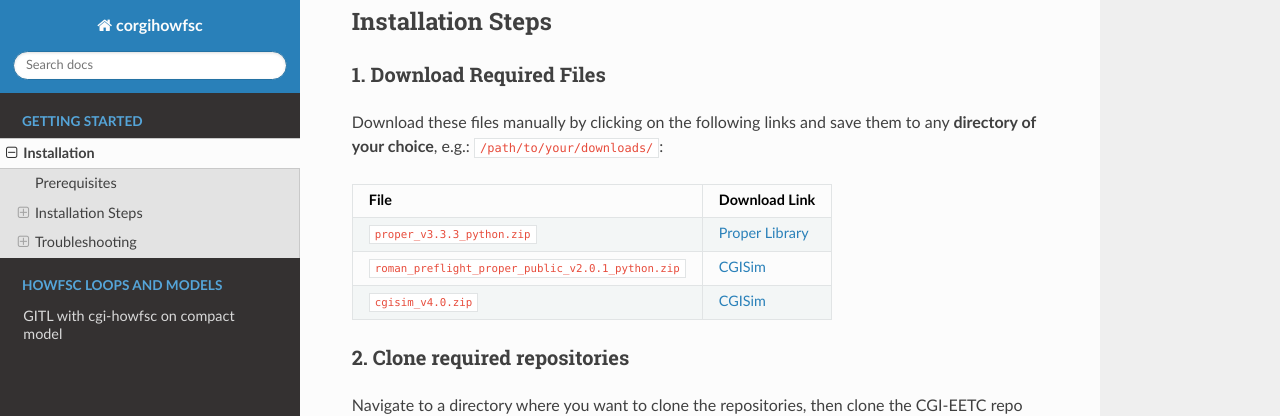
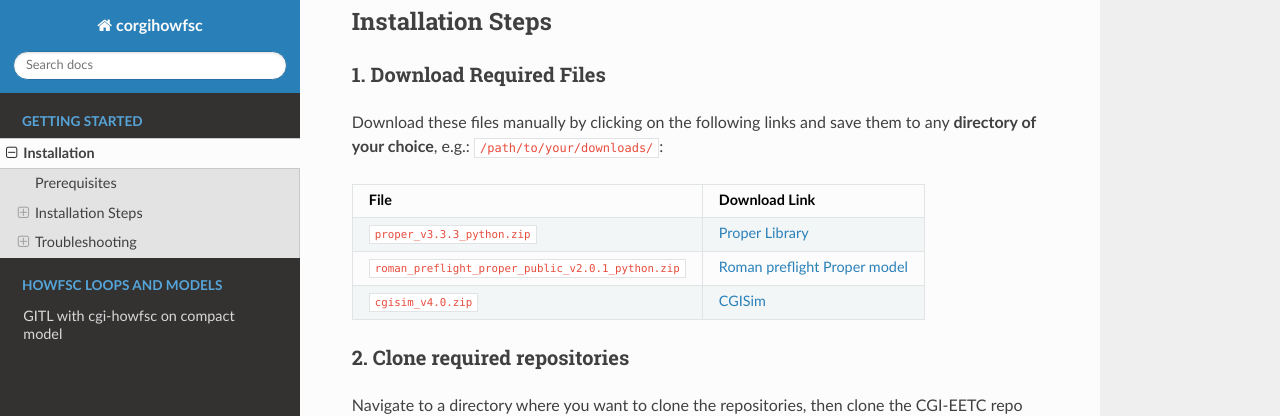
Before and after one commit to roman-corgi/corgihowfsc, a Sphinx documentation site: the page built from docs/source/installation.md, in a window 1280 px wide and 900 px high, scrolled down 331 px. Shown: the top 416 px of the window. Built offline with Sphinx 7.4.7 and the Read the Docs theme 3.1.0, drawn with Linux system fonts in a browser that asks for light colours.

Commit message:
Improve download link description

```diff
--- a/docs/source/installation.md
+++ b/docs/source/installation.md
@@ -13,11 +13,11 @@
 
 Download these files manually by clicking on the following links and save them to any **directory of your choice**, e.g.: `/path/to/your/downloads/`:
 
-| File | Download Link                                                                                             |
-|------|-----------------------------------------------------------------------------------------------------------|
-| `proper_v3.3.3_python.zip` | [Proper Library](https://sourceforge.net/projects/proper-library/files/proper_v3.3.3_python.zip/download) |
-| `roman_preflight_proper_public_v2.0.1_python.zip` | [CGISim](https://sourceforge.net/projects/cgisim/files/roman_preflight_proper_public_v2.0.1_python.zip/download)                                                        |
-| `cgisim_v4.0.zip` | [CGISim](https://sourceforge.net/projects/cgisim/files/cgisim_v4.0.zip/download)                                                        |
+| File | Download Link                                                                                                                          |
+|------|----------------------------------------------------------------------------------------------------------------------------------------|
+| `proper_v3.3.3_python.zip` | [Proper Library](https://sourceforge.net/projects/proper-library/files/proper_v3.3.3_python.zip/download)                              |
+| `roman_preflight_proper_public_v2.0.1_python.zip` | [Roman preflight Proper model](https://sourceforge.net/projects/cgisim/files/roman_preflight_proper_public_v2.0.1_python.zip/download) |
+| `cgisim_v4.0.zip` | [CGISim](https://sourceforge.net/projects/cgisim/files/cgisim_v4.0.zip/download)                                                       |
 
 ### 2. Clone required repositories
 
```
